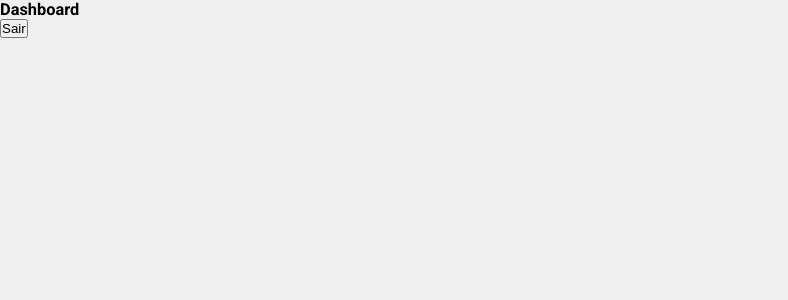
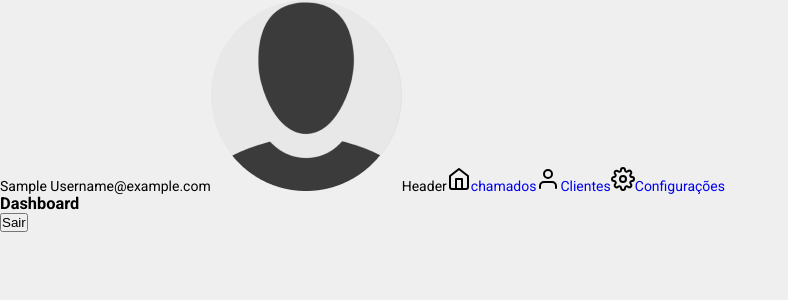
Before and after one commit to victor-magaldi/sistema-chamados-react, a React (Create React App) app: page /dashboard in a window 1280 px wide. Shown: the top 300 px of the page, without its empty margins (0-788 px from the left). Built offline with nearby package versions, Linux system fonts and the light colour scheme; no server answers; sample sign-in values are in the browser's storage.

Commit message:
instala react icon e cria sidebar

```diff
--- a/package.json
+++ b/package.json
@@ -9,6 +9,7 @@
     "firebase": "^8.5.0",
     "react": "^17.0.2",
     "react-dom": "^17.0.2",
+    "react-icons": "^4.2.0",
     "react-router-dom": "^5.2.0",
     "react-scripts": "4.0.3",
     "react-toastify": "^7.0.4",
--- /dev/null
+++ b/src/components/Header/index.jsx
@@ -0,0 +1,36 @@
+import styles from "./Header.module.css";
+import { useContext } from "react";
+
+import { AuthContext } from "../../contexts/Auth";
+
+import avatarDefault from "../../assets/avatar.png";
+import { Link } from "react-router-dom";
+import { FiHome, FiUser, FiSettings } from "react-icons/fi";
+
+export default function Header() {
+  const { user } = useContext(AuthContext);
+
+  return (
+    <div className={styles.sideBar}>
+      <span>{user.name}</span>
+      <span>{user.email}</span>
+      <img
+        src={user.avatarUrl ? user.avatarUrl : avatarDefault}
+        alt="avatar-img"
+      />
+      Header
+      <Link to="/dashboard">
+        <FiHome color="black" size="24" />
+        chamados
+      </Link>
+      <Link to="/dashboard">
+        <FiUser color="black" size="24" />
+        Clientes
+      </Link>
+      <Link to="/dashboard">
+        <FiSettings color="black" size="24" />
+        Configurações
+      </Link>
+    </div>
+  );
+}
--- a/src/pages/Dashboard/index.jsx
+++ b/src/pages/Dashboard/index.jsx
@@ -1,10 +1,13 @@
 import React, { useContext } from "react";
 import { AuthContext } from "../../contexts/Auth";
+
+import Header from "../../components/Header";
 
 export default function Dashboard() {
   const { signOut } = useContext(AuthContext);
   return (
     <>
+      <Header />
       <h3>Dashboard</h3>
       <button onClick={() => signOut()}>Sair</button>
     </>
```
Also changed, not shown: src/components/Header/Header.module.css (added), 2 other files (tests, documents, lock files or other folders).
